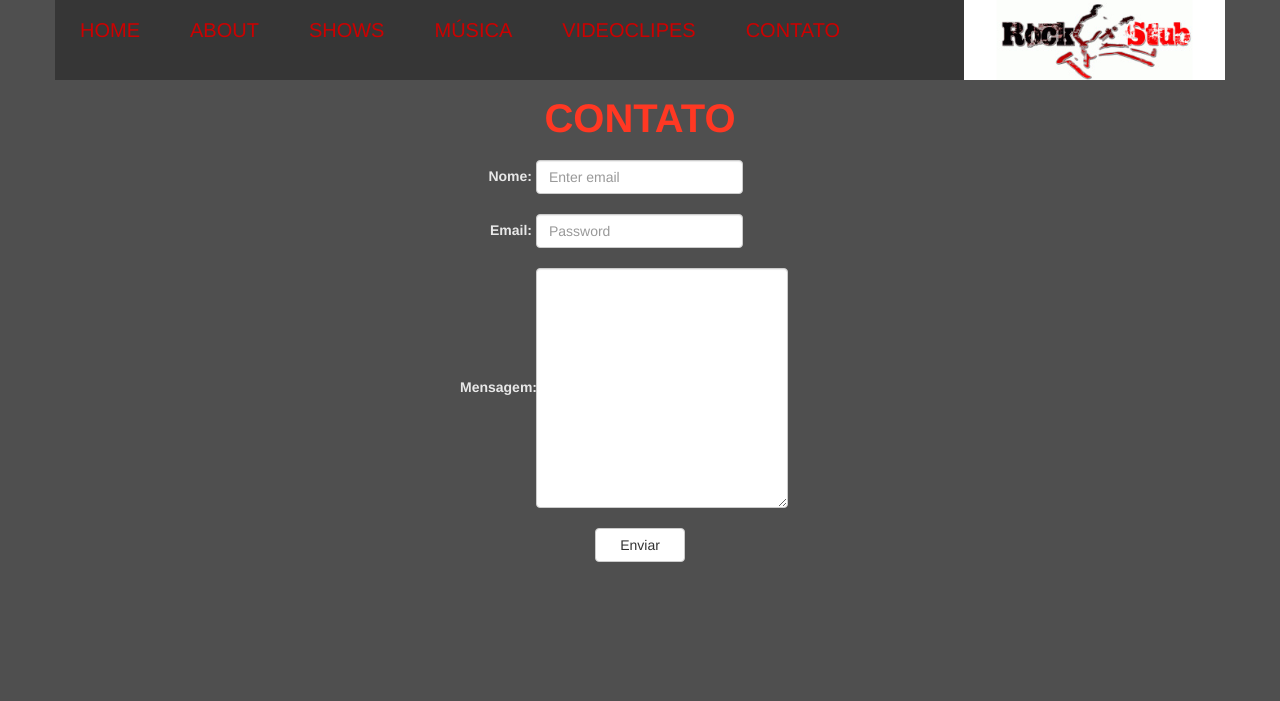
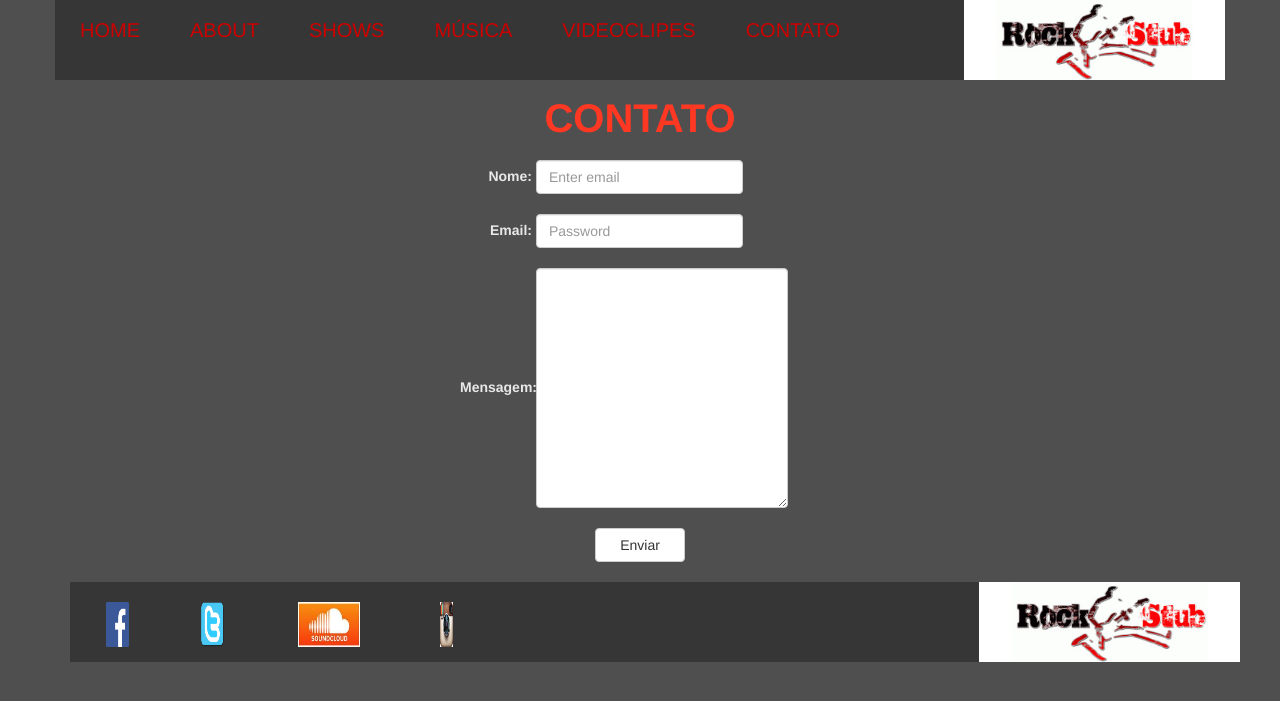
Before and after one commit to deciomoritz/Vermelho, a PHP site: page /pages/contato.html in a window 1280 px wide. Shown: the top 701 px of the page. Run offline with PHP 8.4, Linux system fonts and the light colour scheme.

Commit message:
Tela de Contato
alteração no rodapé

```diff
--- a/pages/contato.html
+++ b/pages/contato.html
@@ -44,7 +44,7 @@
 				  		</div>
 				  		<br/>
 				  		<div class="form-inline">
-				    		<label for="exampleInputFile" class="nome">Mensagem: </label>
+				    		<label for="exampleInputFile" class="nome">Mensagem:  </label>
 				    		<textarea class="form-control" rows="3" id="mensagem"></textarea>
 				  		</div>
 				  		<br/>
@@ -54,5 +54,24 @@
 				</form>
 				</div>
 			</div>
+				<div class="container">
+					<br/>
+			<div class="row">
+				<div class="col-*-*">
+					<div class="menuContainer">
+						<div class="menuBar">
+							<ul class="nav navbar-nav">
+								<li class="menuBarLi"><a class="menuBarA" href="http://facebook.com">
+										<img src="../resources/images/facebook_logo.png" class="facebook">
+									</a></li>
+								<li class="menuBarLi"><a class="menuBarA" href="http://twitter.com"><img class="twitter"src="../resources/images/twitter_logo.png"></a></li>
+								<li class="menuBarLi"><a class="menuBarA" href="https://soundcloud.com/"><img src="../resources/images/soundCloud_logo.jpg" class="soundCloud"></a></li>
+								<li class="menuBarLi"><a class="menuBarA" href="https://instagram.com/"><img src="../resources/images/insta_logo.jpg" class="instagram"></a></li>
+							</ul>
+						</div>
+					</div>
+				</div>
+			</div>
+
 	</body>
 </html>
--- a/styles/styles.css
+++ b/styles/styles.css
@@ -77,6 +77,22 @@
 	text-align:right;
 	width: 20%;
 }
+.facebook{
+	width: 50%;
+	height: 100%;
+}
+.twitter{
+	width: 50%;
+	height: 100%;
+}
+.soundCloud{
+	width: 70%;
+	height: 100%;
+}
+.instagram{
+	width: 30%;
+	height: 100%;
+}
 #mensagem{
 	width: 70%;
 	height: 30%;
```
Also changed, not shown: resources/images/facebook_logo.png (added), resources/images/insta_logo.jpg (added), resources/images/soundCloud_logo.jpg (added), resources/images/twitter_logo.png (added).
